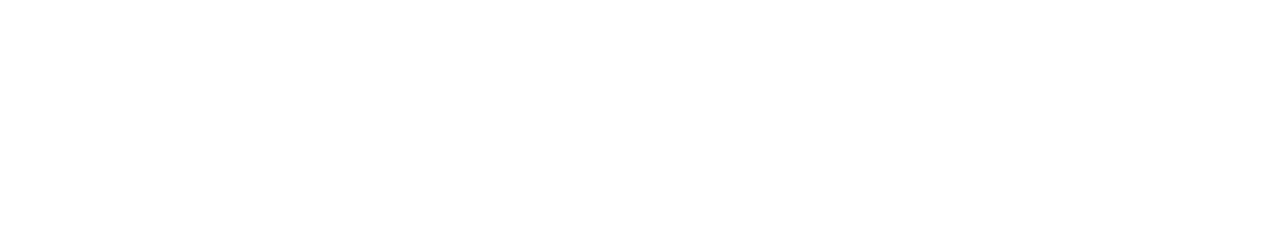
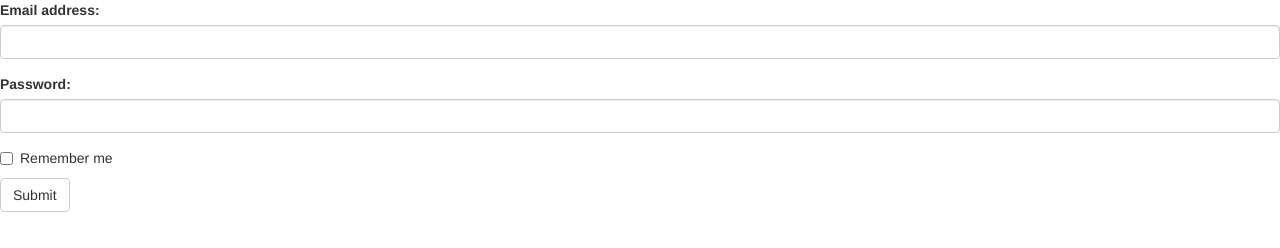
Before and after one commit to VeronicaFacioli/minhapagina, a plain HTML site: page Contato.html in a window 1280 px wide. Drawn offline with nearby package versions, Linux system fonts and the light colour scheme.

Commit message:
atualizacao

```diff
--- a/Contato.html
+++ b/Contato.html
@@ -1,5 +1,6 @@
 <!DOCTYPE html>
 <html lang="en">
+
 <head>
   <title>Tia Dila Festas</title>
   <meta charset="utf-8">
@@ -7,5 +8,26 @@
   <link rel="stylesheet" href="https://maxcdn.bootstrapcdn.com/bootstrap/3.3.7/css/bootstrap.min.css">
   <script src="https://ajax.googleapis.com/ajax/libs/jquery/3.3.1/jquery.min.js"></script>
   <script src="https://maxcdn.bootstrapcdn.com/bootstrap/3.3.7/js/bootstrap.min.js"></script>
+
+  <form action="/action_page.php">
+    <div class="form-group">
+      <label for="email">Email address:</label>
+      <input type="email" class="form-control" id="email">
+    </div>
+    <div class="form-group">
+      <label for="pwd">Password:</label>
+      <input type="password" class="form-control" id="pwd">
+    </div>
+    <div class="checkbox">
+      <label>
+        <input type="checkbox"> Remember me</label>
+    </div>
+    <button type="submit" class="btn btn-default">Submit</button>
+  </form>
+
+
+
+
 </head>
+
 <body>
```
Also changed, not shown: index.html (+5 -5 lines).
